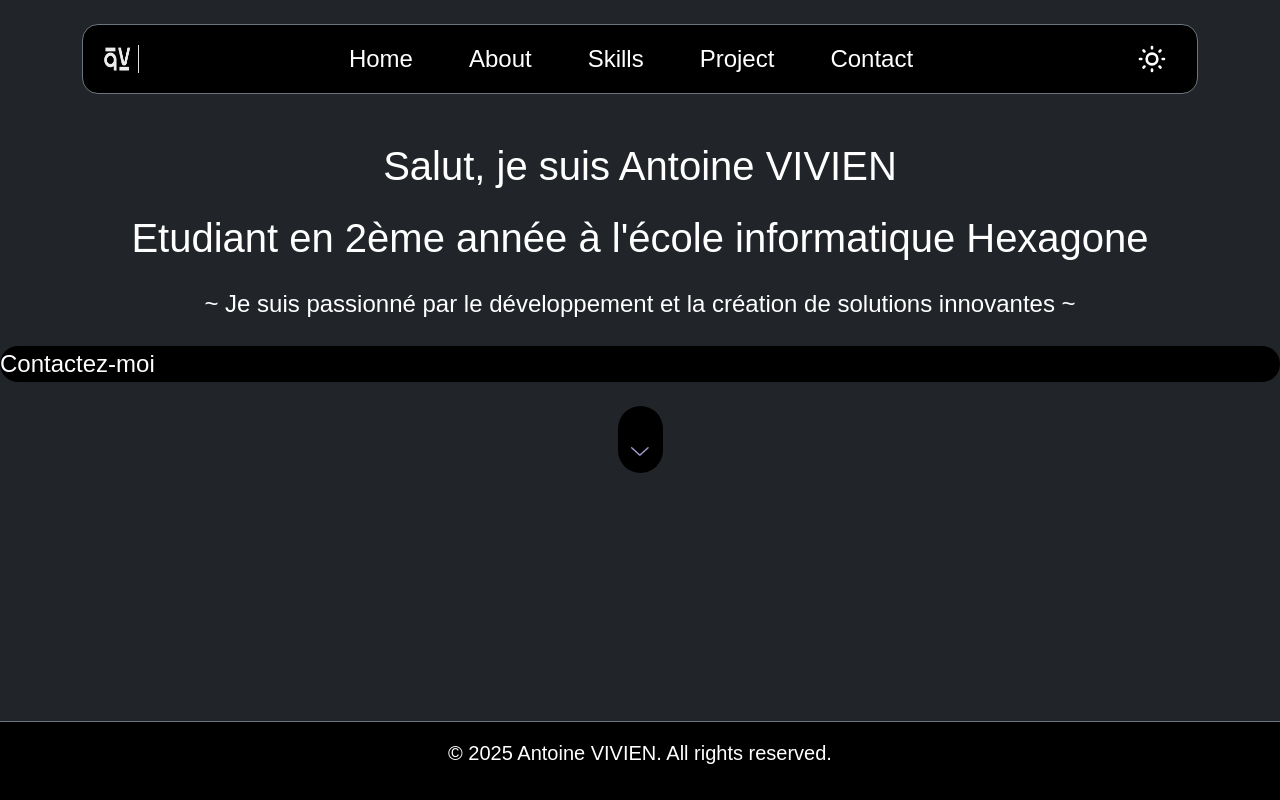
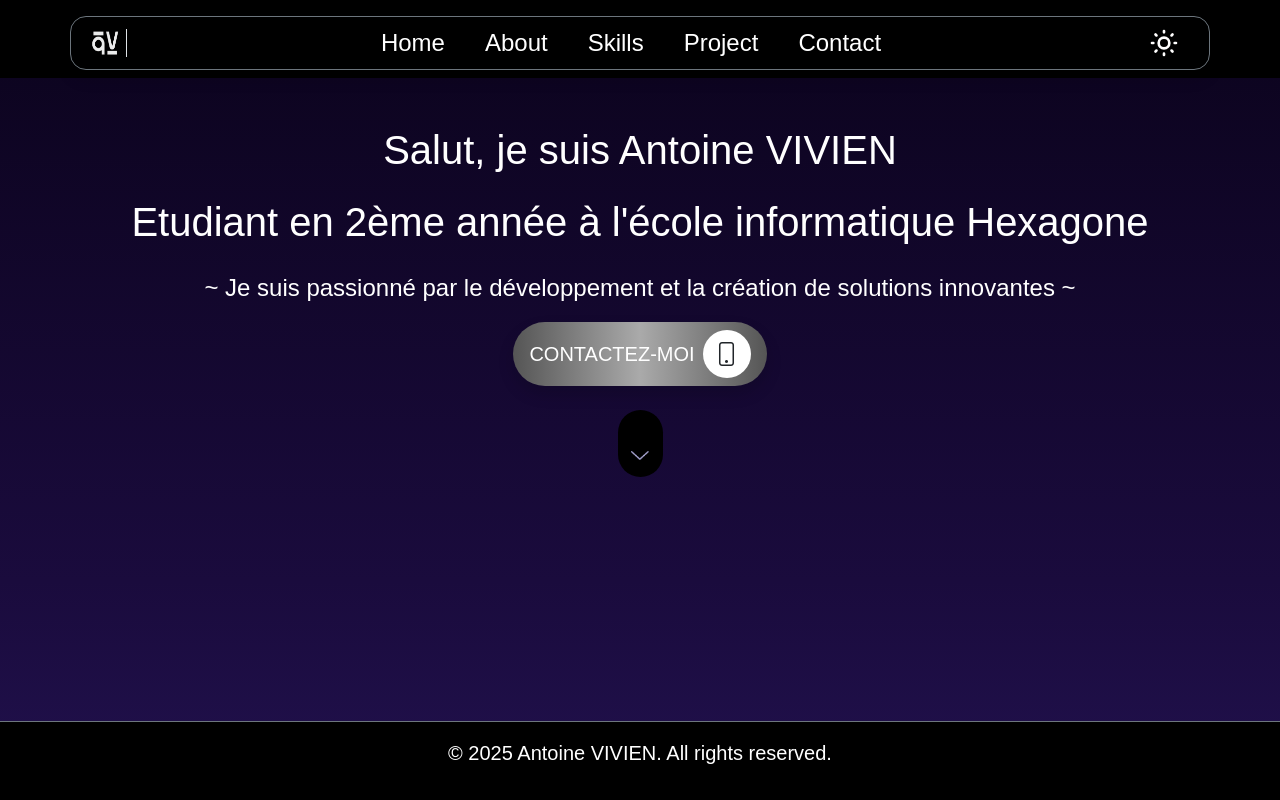
Before and after one commit to Vyzoin/Portfolio, a plain HTML site: page index.html in a window 1280 px wide. Shown: the top 800 px of the page. Drawn offline with nearby package versions, Linux system fonts and the light colour scheme.

Commit message:
first day of work

```diff
--- a/index.html
+++ b/index.html
@@ -7,28 +7,39 @@
     <title>Portfolio Antoine VIVIEN</title>
     <link rel="stylesheet" href="https://cdn.jsdelivr.net/npm/bootstrap@5.3.3/dist/css/bootstrap.min.css"
         integrity="sha384-QWTKZyjpPEjISv5WaRU9OFeRpok6YctnYmDr5pNlyT2bRjXh0JMhjY6hW+ALEwIH" crossorigin="anonymous">
+    <link rel="stylesheet" href="https://cdn.jsdelivr.net/npm/bootstrap-icons@1.11.3/font/bootstrap-icons.min.css">
     <link rel="stylesheet" href="style.css">
 </head>
 
-<body class="bg-dark text-white mb-0 fs-4">
+<body class="text-white fs-4">
+    <div class="hero-section">
         <header>
-        <nav class="nav-pill container box text-">
-            <div class="d-flex align-items-center px-3 mt-4 border rounded-4 border-secondary bg-black py-2">
+            <nav class="navbar navbar-expand-lg navbar-dark bg-black py-2">
+                <div class="container px-3 mt-2 border rounded-4 border-secondary shadow">
                     <a class="navbar-brand me-3 d-flex align-items-center" href="#" aria-label="Brand">
                         <img src="images/logo.png" alt="Logo" width="40" height="28"
                             class="d-inline-block align-text-top border-end pe-1">
                     </a>
-                <ul class="nav mx-auto d-flex align-items-center gap-4 justify-content-center">
-                    <li><a class="nav-link text-white" href="#">Home</a></li>
-                    <li><a class="nav-link text-white" href="#">About</a></li>
-                    <li><a class="nav-link text-white" href="#">Skills</a></li>
-                    <li><a class="nav-link text-white" href="#">Project</a></li>
-                    <li><a class="nav-link text-white" href="#">Contact</a></li>
+
+                    <button class="navbar-toggler" type="button" data-bs-toggle="collapse"
+                        data-bs-target="#navbarNav" aria-controls="navbarNav" aria-expanded="false"
+                        aria-label="Toggle navigation">
+                        <span class="navbar-toggler-icon"></span>
+                    </button>
+
+                    <div class="collapse navbar-collapse justify-content-center" id="navbarNav">
+                        <ul class="navbar-nav gap-4">
+                            <li class="nav-item"><a class="nav-link text-white" href="#">Home</a></li>
+                            <li class="nav-item"><a class="nav-link text-white" href="#">About</a></li>
+                            <li class="nav-item"><a class="nav-link text-white" href="#">Skills</a></li>
+                            <li class="nav-item"><a class="nav-link text-white" href="#">Project</a></li>
+                            <li class="nav-item"><a class="nav-link text-white" href="#">Contact</a></li>
                         </ul>
+                    </div>
 
                     <div class="d-flex align-items-center ms-3">
-                    <button class="btn btn-img img-white"><img src="images/light_mode.svg" alt="Light Mode" width="32"
-                            height="32"></button>
+                        <button class="btn btn-img img-white"><img src="images/light_mode.svg" alt="Light Mode"
+                                width="32" height="32"></button>
                     </div>
                 </div>
             </nav>
@@ -42,17 +53,30 @@
         <p class="text-center mt-4 fs-4">
             ~ Je suis passionné par le développement et la création de solutions innovantes ~
         </p>
-    <p class="justify-content-center align-items-center bg-black mt-4 mx-auto rounded-5">
-        Contactez-moi
-    </p>
+
+        <div class="d-flex justify-content-center">
+            <button
+                class="d-inline-flex justify-content-center align-items-center border-0 rounded-pill px-3 py-2 shadow"
+                style="background: linear-gradient(90deg, #555, #aaa, #555);">
+                <span class="text-center mb-0 me-2 fs-5 text-white">
+                    CONTACTEZ-MOI
+                </span>
+                <div class="ratio ratio-1x1 bg-dark rounded-circle d-flex justify-content-center align-items-center bg-white"
+                    style="width: 48px;">
+                    <i class="bi bi-phone text-dark fs-4 d-flex justify-content-center align-items-center"></i>
+                </div>
+            </button>
+        </div>
+
         <div class="d-flex justify-content-center align-items-center bg-black mt-4 mx-auto rounded-5"
             style="width:45px; height:67px;">
             <img src="images/down_arrow.png" alt="" style="width:18px; opacity:.9;" class="mt-4">
         </div>
+        <br><br><br><br><br><br><br><br><br><br><br><br><br><br><br><br><br><br><br>
         <footer class="text-center mt-5 bg-black text-white py-3 border-top border-secondary fixed-bottom fs-5">
             <p>&copy; 2025 Antoine VIVIEN. All rights reserved.</p>
         </footer>
-
+    </div>
     <script src="https://cdn.jsdelivr.net/npm/bootstrap@5.3.3/dist/js/bootstrap.min.js"
         integrity="sha384-0pUGZvbkm6XF6gxjEnlmuGrJXVbNuzT9qBBavbLwCsOGabYfZo0T0to5eqruptLy"
         crossorigin="anonymous"></script>
--- a/style.css
+++ b/style.css
@@ -1,3 +1,54 @@
 body {
     font-family: 'Poppins', sans-serif;
 }
+
+.contact-button {
+    background: linear-gradient(90deg, #555, #aaa, #555);
+    background-size: 200% 100%;
+    border-radius: 50px;
+    padding: 2px; /* Epaisseur du dégradé */
+}
+
+.contact-button .button-content {
+    background: #333; /* Fond du bouton */
+    border-radius: 50px;
+    color: white;
+}
+
+.contact-button:hover {
+    background-position: 100% 0;
+    transition: background-position 0.3s;
+}
+
+.hero-section {
+    position: relative;
+    min-height: 100vh;
+    overflow: hidden;
+    background: linear-gradient(180deg, #0B031C 0%, #1A0B3D 50%, #2D1B69 100%);
+}
+
+.hero-section::before {
+    content: "";
+    position: absolute;
+    top: -50%;
+    left: -50%;
+    width: 200%;
+    height: 200%;
+    background: linear-gradient(
+        180deg,
+        rgba(11, 3, 28, 0.9) 0%,
+        rgba(26, 11, 61, 0.7) 50%,
+        rgba(45, 27, 105, 0.9) 100%
+    );
+    filter: blur(120px);
+    z-index: -1;
+}
+
+.navbar-toggler {
+    border: none !important;
+}
+
+.navbar-toggler:focus {
+    box-shadow: none !important;
+    border: none !important;
+}
```
Lines whose indentation alone changed are shown as unchanged.
